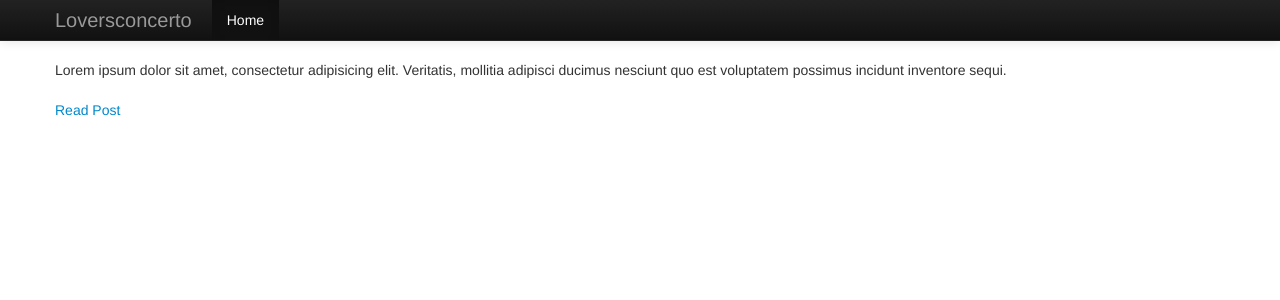
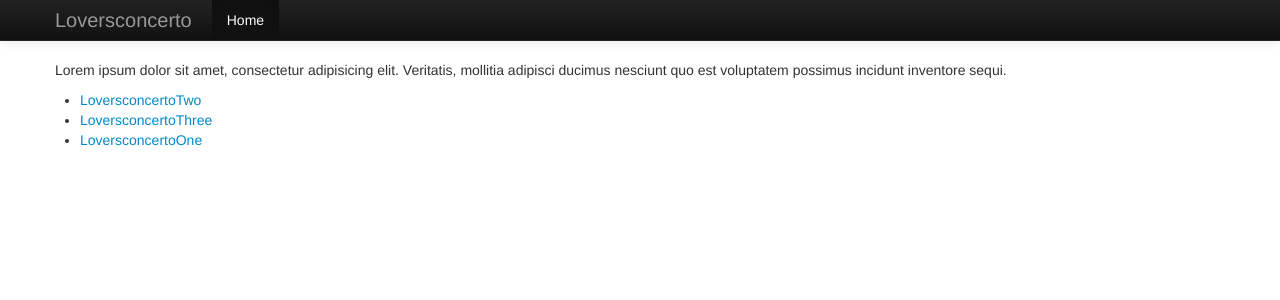
Before and after one commit to loversconcerto/loversconcerto.github.com, a Jekyll site: the page built from index.md, in a window 1280 px wide. Shown: the top 300 px of the page. Built offline with Jekyll 4.4.1, drawn with Linux system fonts in a browser that asks for light colours; Markdown is read by kramdown in place of the engine named in the settings.

Commit message:
Update index.md

```diff
--- a/index.md
+++ b/index.md
@@ -9,10 +9,8 @@ title: Loversconcerto
 
 Lorem ipsum dolor sit amet, consectetur adipisicing elit. Veritatis, mollitia adipisci ducimus nesciunt quo est voluptatem possimus incidunt inventore sequi.
 
-<div class="row-fluid">
-	<div class="span12">
-		<h2>{{post.title}}</h2>
-		<h4>{{post.date | date_to_long_string}}</h4>
-		<p><a href="{{post.url}}">Read Post</a></p>
-	</div>
-</div>
+<ul>
+  {% for post in site.posts limit: 5 %}
+    <li><a href="{{ post.url }}">{{ post.title }}</a></li>
+  {% endfor %}
+</ul>
```
